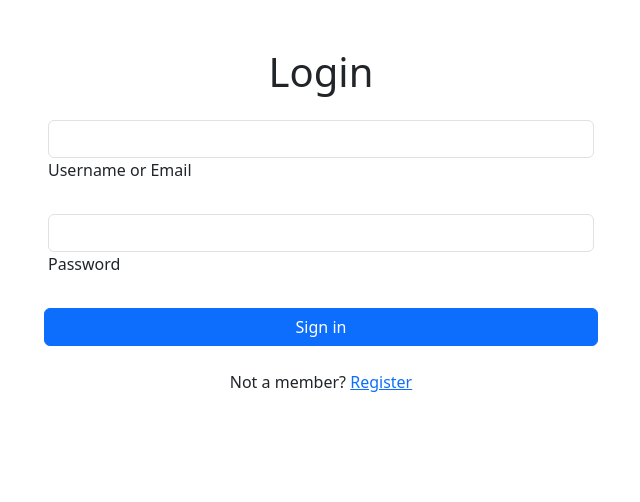
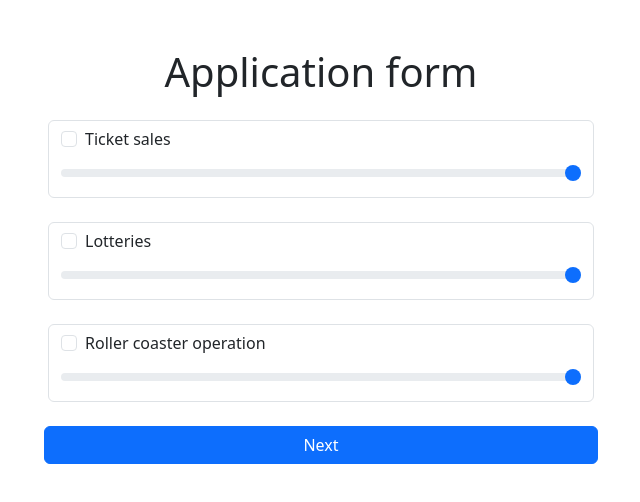
Before and after one commit to adrian-jonsson-sjoedin/IV1201-Project, a React (Create React App) app in the folder root/client/: page / in a window 1280 px wide. Before the commit this address led to /login. Shown: the top 502 px of the page, without its empty margins (319-959 px from the left). Built offline with nearby package versions, Linux system fonts and the light colour scheme.

Commit message:
application test

```diff
--- /dev/null
+++ b/root/client/src/presenter/apply.js
@@ -0,0 +1,82 @@
+import { useState } from "react";
+import { Experience, Availability, ConfimData } from "../view/applicationView";
+
+export default function Apply() {
+    const [page, setPage] = useState(0);
+    const [application, setApplication] = useState();
+
+    const view = () => {
+        switch(page){
+            case 0:
+                return <Experience nextPage={handleSubmit}/>;
+            case 1:
+                return <ConfimData data={application} nextPage={handleSubmit} setPage={setPage} page={page}/>;
+            case 2:
+                return <Availability nextPage={handleSubmit} setPage={setPage} page={page}/>;
+            case 3:
+                return <ConfimData data={application} nextPage={handleSubmit} setPage={setPage} page={page}/>;
+            default:
+                return <Experience nextPage={handleSubmit}/>;
+        }
+    }
+
+    async function submitApplication(){
+        //send application object
+
+        //if OK setPage(page + 1) to success page
+    }
+
+    function handleSubmit(formEvent) {
+
+        if(formEvent){
+            formEvent.preventDefault();
+            var formData = new FormData(formEvent.target);
+            formData = Object.fromEntries(formData);
+        }
+
+        if(page === 0) {
+            validateCompetence(formData)
+            setPage(page + 1)
+        }
+        if(page === 2) {
+            validateAvailability(formData)
+            setPage(page + 1)
+        }
+        if(page === 3){
+            submitApplication()
+        }
+        else {
+            setPage(page + 1)
+        }
+    }
+
+    function validateCompetence(formData) {
+        var competenceProfile = [];
+            if(formData.ticketSales){
+                competenceProfile = [{competence: 1, yearsOfExperience: formData.ticketSalesExperience}]
+                console.log(competenceProfile)
+            }
+            if(formData.lotteries){
+                competenceProfile =  [...competenceProfile,
+                    {competence: 2, yearsOfExperience: formData.lotteriesExperience}]
+                console.log(competenceProfile)
+            }
+            if(formData.rollerCoasterOperation){
+                competenceProfile =  [...competenceProfile,
+                    {competence: 3, yearsOfExperience: formData.rollerCoasterExperiences}]
+                console.log(competenceProfile)
+            }
+            setApplication({competenceProfile})
+    }
+
+    function validateAvailability(formData) {
+        var availability = [formData];
+        setApplication({...application, availability})
+    }
+
+    return (
+        <>
+            {view()}
+        </>
+    );
+}
--- a/root/client/src/presenter/home.js
+++ b/root/client/src/presenter/home.js
@@ -1,6 +1,6 @@
 import { useEffect, useState } from "react";
-import { useNavigate } from "react-router-dom";
-import { HomeView } from "../view/applicantHomeView";
+import { Route, useNavigate } from "react-router-dom";
+import Apply from "./apply";
 
 
 /**
@@ -10,15 +10,16 @@ import { HomeView } from "../view/applicantHomeView";
 export default function Home(props) {
     const [currentUser, ] = useState(props.model.currentUser);
     const navigate = useNavigate();
-
+    /*
     useEffect( () => {
         if(!currentUser){
             navigate("/login");
         }
     }, [currentUser]);
-
+    */
     return (
-        <HomeView user={currentUser}/>
+        //<HomeView user={currentUser}/>
+        <Apply />
     );
 
 }
--- a/root/client/src/presenter/register.js
+++ b/root/client/src/presenter/register.js
@@ -11,15 +11,10 @@ export default function Register() {
     const navigate = useNavigate();
 
     function registerRequest(formEvent){
+        var formData = new FormData(formEvent.target);
         fetch("http://localhost:9000/register" , {
             method: "POST",
-            body: JSON.stringify({
-                firstName: formEvent.target.firstName.value,
-                lastName: formEvent.target.lastName.value,
-                userName: formEvent.target.userName.value,
-                email: formEvent.target.email.value,
-                password: formEvent.target.password.value
-            }),
+            body: JSON.stringify(Object.fromEntries(formData)),
             headers: {"Content-type": "application/json; charset=UTF-8"}
         })
         .then(res => res.json())
--- /dev/null
+++ b/root/client/src/view/applicationView.js
@@ -0,0 +1,99 @@
+
+
+export function Experience(props){
+
+    return(
+        <div className="container">
+        <div className="row justify-content-center my-5">
+        <div className="col-lg-6">
+            <h1 className="text-center mb-4">Application form</h1>
+            <form onSubmit={ (e) => {props.nextPage(e)} } id="xp">
+            <div className="form-control mb-4">
+                <div className="form-check">
+                    <input className="form-check-input" type="checkbox" id="ticketSales" name="ticketSales"/>
+                    <label className="form-label" htmlFor="ticketSales">Ticket sales</label>
+
+                </div>
+                <input onChange={ (e) => {console.log(e.target.value)}} className="form-range" type="range" min="1" max="10" id="ticketSalesExperience" name="ticketSalesExperience"/>
+            </div>
+
+            <div className="form-control mb-4">
+                <div className="form-check">
+                    <input className="form-check-input" type="checkbox" id="lotteries" name="lotteries"/>
+                    <label className="form-label" htmlFor="lotteries">Lotteries</label>
+                </div>
+                <input className="form-range" type="range" min="1" max="10" id="lotteriesExperience" name="lotteriesExperience"/>
+            </div>
+
+
+            <div className="form-control mb-4">
+                <div className="form-check">
+                    <input className="form-check-input" type="checkbox" id="rollerCoasterOperation" name="rollerCoasterOperation"/>
+                    <label className="form-label" htmlFor="rollerCoasterOperation">Roller coaster operation</label>
+                </div>
+                <input className="form-range" type="range" min="1" max="10" id="rollerCoasterExperience" name="rollerCoasterExperiences"/>
+            </div>
+
+
+            <div className="row px-2">
+                <button type="submit" className="btn btn-primary btn-block mb-4">Next</button>
+            </div>
+        </form>
+        </div>
+        </div>
+
+        </div>
+
+    );
+}
+
+export function ConfimData(props) {
+    return (
+        <div className="container">
+        <div className="row justify-content-center my-5">
+        <div className="col-lg-6">
+            <h1 className="text-center mb-4">Confim information</h1>
+
+            {JSON.stringify(props.data)}
+            <div className="row px-2">
+            <div className="btn-group mb-4 px-0" role="group">
+                <button onClick={ () => {props.setPage(props.page - 1)}} type="button" className="btn btn-warning ">Back</button>
+                <button onClick={ () => {props.nextPage()}}type="button" className="btn btn-primary ">Next</button>
+            </div>
+            </div>
+        </div>
+        </div>
+        </div>
+    );
+}
+
+export function Availability(props) {
+
+    return (
+        <div className="container">
+        <div className="row justify-content-center my-5">
+        <div className="col-lg-6">
+            <h1 className="text-center mb-4">Availability</h1>
+
+            <form onSubmit={ (e) => {props.nextPage(e)}}>
+
+                <div className="input-group date justify-content-center mb-4">
+                    <input type="date" name="fromDate"></input>
+                    <span className="input-group-text" id="seperator">--</span>
+                    <input type="date" name="toDate"></input>
+                </div>
+
+                <div className="row px-2">
+                <div className="btn-group mb-4 px-0" role="group">
+                    <button onClick={ () => {props.setPage(props.page - 1)}} type="button" className="btn btn-warning ">Back</button>
+                    <button type="submit" className="btn btn-primary ">Next</button>
+                </div>
+                </div>
+
+            </form>
+
+        </div>
+        </div>
+        </div>
+    );
+}
--- a/root/client/src/view/registerSuccess.js
+++ b/root/client/src/view/registerSuccess.js
@@ -1,7 +1,7 @@
 import { Link } from "react-router-dom";
 
 /**
- * View that informs the user that the registartion was successful
+ * View that informs the user that the registration was successful
  * and links them to the login page.
  */
 export default function RegisterSuccessView(){
--- a/root/client/src/view/registerView.js
+++ b/root/client/src/view/registerView.js
@@ -12,39 +12,39 @@ export default function RegisterView(props) {
         <h1 className="text-center mb-4">Register</h1>
         <form onSubmit={ (e) => {e.preventDefault(); props.submitRegisterForm(e)}}>
         <div className="form-outline mb-4">
-            <input type="text" id="firstName" className="form-control" required/>
-            <label className="form-label" htmlFor="firstName">First name</label>
+            <input type="text" id="name" className="form-control" name="name" required/>
+            <label className="form-label" htmlFor="name">First name</label>
         </div>
 
         <div className="form-outline mb-4">
-            <input type="text" id="lastName" className="form-control" required/>
-            <label className="form-label" htmlFor="lastName">Last name</label>
+            <input type="text" id="surname" className="form-control" name="surname" required/>
+            <label className="form-label" htmlFor="surname">Last name</label>
         </div>
 
         <div className="form-outline mb-4">
-            <input type="text" id="userName" className="form-control" required/>
-            <label className="form-label" htmlFor="userName">Username</label>
+            <input type="text" id="username" className="form-control" name="username" required/>
+            <label className="form-label" htmlFor="username">Username</label>
         </div>
 
         <div className="form-outline mb-4">
-            <input type="text" id="prn" className="form-control" pattern="[0-9]{8}-[0-9]{4}" title="YYYYMMDD-XXXX" required/>
+            <input type="text" id="prn" className="form-control" pattern="[0-9]{8}-[0-9]{4}" title="YYYYMMDD-XXXX" name="prn" required/>
             <label className="form-label" htmlFor="prn">Person number</label>
         </div>
 
         <div className="form-outline mb-4">
-            <input type="email" id="email" className="form-control" required/>
+            <input type="email" id="email" className="form-control" name="email" required/>
             <label className="form-label" htmlFor="email">Email</label>
         </div>
 
 
         <div className="form-outline mb-4">
-            <input type="password" id="password" className="form-control" required/>
+            <input type="password" id="password" className="form-control" name="password" required/>
             <label className="form-label" htmlFor="password">Password</label>
         </div>
 
 
         <div className="form-outline mb-4">
-            <input type="password" id="repeatPassword" className="form-control" required/>
+            <input type="password" id="repeatPassword" className="form-control" name="repeatPassword" required/>
             <label className="form-label" htmlFor="repeatPassword">Repeat password</label>
         </div>
 
```
